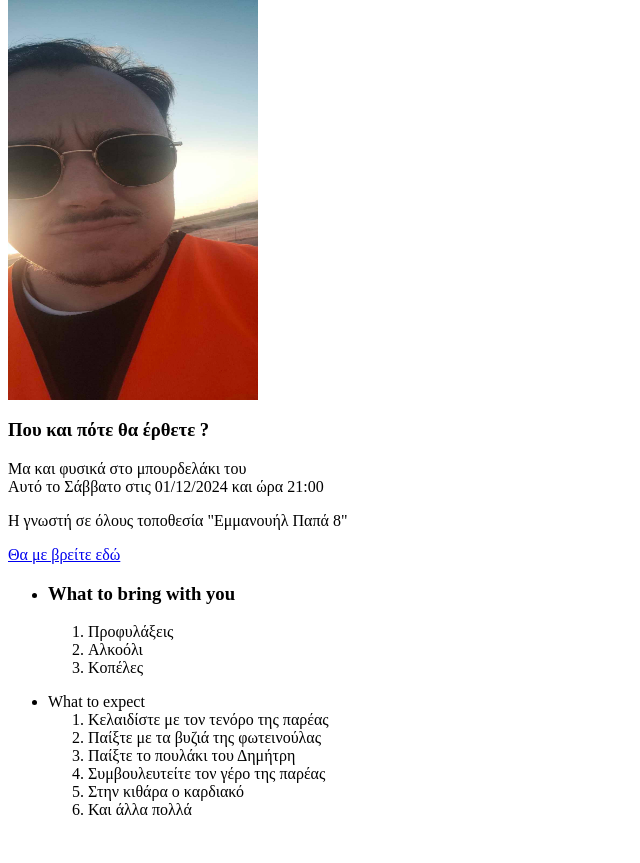
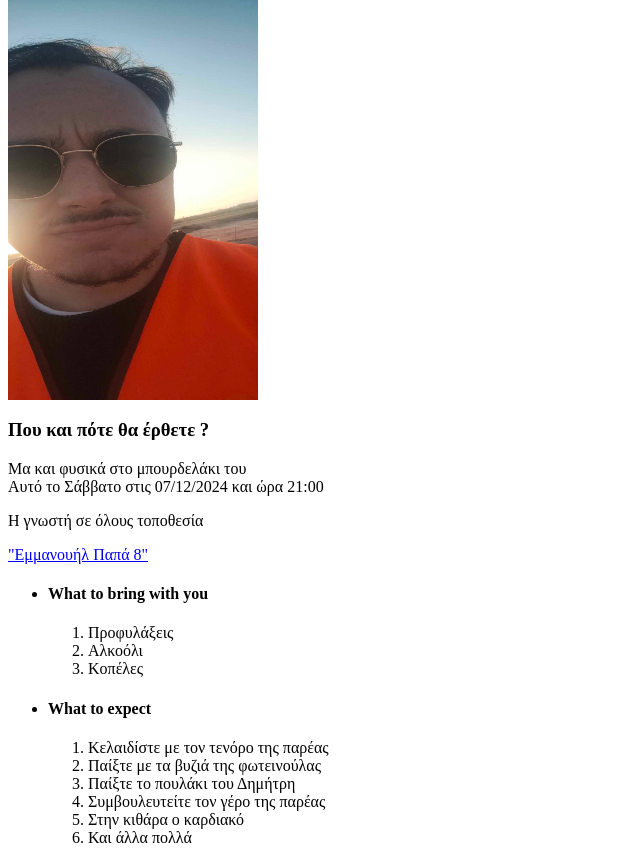
Before and after one commit to toyto7/DenKserwTiKanw, a plain HTML site: page index.html in a window 1280 px wide. Shown: the part 66-929 px from the top of the page, without its empty margins (0-640 px from the left). Before the commit the page ends 901 px from the top, so only its background shows below. Drawn offline with Linux system fonts and the light colour scheme.

Commit message:
Update index.html

```diff
--- a/index.html
+++ b/index.html
@@ -5,11 +5,11 @@
 <img src="nikos.jpg" width="250" height="400" />
 
 <h3> Που και πότε θα έρθετε ?</h3>
-<p>Μα και φυσικά στο μπουρδελάκι του <br> Αυτό το Σάββατο στις 01/12/2024 και ώρα 21:00</p>
+<p>Μα και φυσικά στο μπουρδελάκι του <br> Αυτό το Σάββατο στις 07/12/2024 και ώρα 21:00</p>
 
-<p>H γνωστή σε όλους τοποθεσία "Εμμανουήλ Παπά 8" </p> <a href="https://www.google.gr/maps/place/%CE%95%CE%BC%CE%BC%CE%B1%CE%BD%CE%BF%CF%85%CE%AE%CE%BB+%CE%A0%CE%B1%CF%80%CF%80%CE%AC+8,+%CE%91%CE%B8%CE%AE%CE%BD%CE%B1+113+63/@38.0003447,23.7465813,864m/data=!3m2!1e3!4b1!4m6!3m5!1s0x14a1a2ba929f4bed:0xfaed9679e8c7c308!8m2!3d38.0003405!4d23.7491562!16s%2Fg%2F11fx0s8lx5?entry=ttu&g_ep=EgoyMDI0MTIwNC4wIKXMDSoASAFQAw%3D%3D">Θα με βρείτε εδώ</a>
+<p>H γνωστή σε όλους τοποθεσία </p> <a href="https://www.google.gr/maps/place/%CE%95%CE%BC%CE%BC%CE%B1%CE%BD%CE%BF%CF%85%CE%AE%CE%BB+%CE%A0%CE%B1%CF%80%CF%80%CE%AC+8,+%CE%91%CE%B8%CE%AE%CE%BD%CE%B1+113+63/@38.0003447,23.7465813,864m/data=!3m2!1e3!4b1!4m6!3m5!1s0x14a1a2ba929f4bed:0xfaed9679e8c7c308!8m2!3d38.0003405!4d23.7491562!16s%2Fg%2F11fx0s8lx5?entry=ttu&g_ep=EgoyMDI0MTIwNC4wIKXMDSoASAFQAw%3D%3D">"Εμμανουήλ Παπά 8"</a>
 <ul>
-   <li><h3>What to bring with you</h3></li>
+   <li><h4>What to bring with you</h4></li>
     <ol>
     <li>Προφυλάξεις</li>
     <li>Αλκοόλι</li>
@@ -18,7 +18,7 @@
 </ul>
 
 <ul>
-    <li>What to expect</li>
+    <li><h4>What to expect</h4></li>
     <ol>
         <li>Κελαιδίστε με τον τενόρο της παρέας</li>
         <li>Παίξτε με τα βυζιά της φωτεινούλας</li>
```
